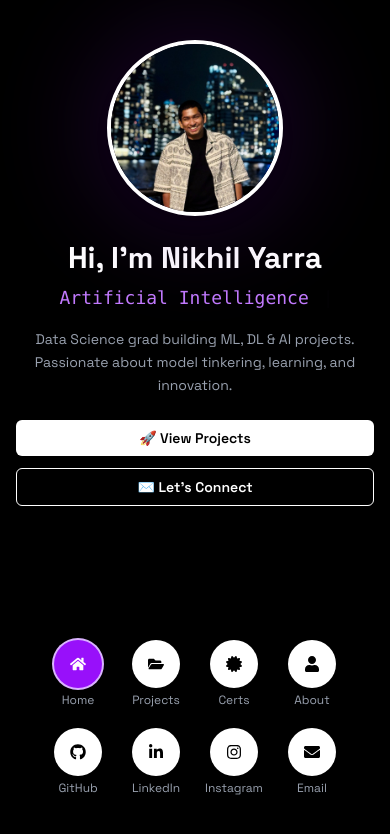
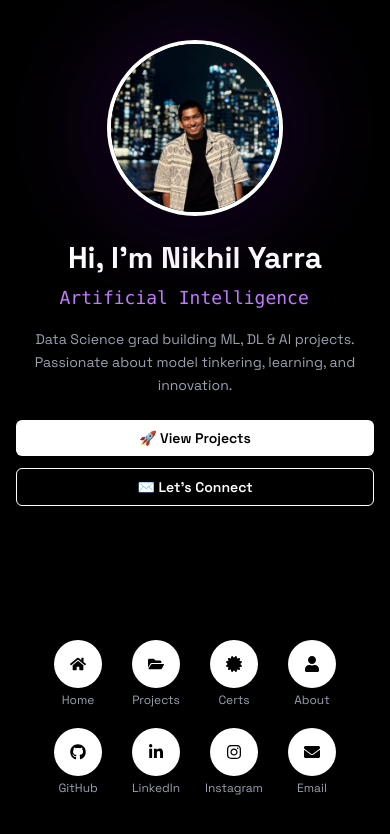
Before and after one commit to nymav/ny-portfolio, a React (Vite) app: page / in a window 390 px wide. Shown: the top 834 px of the page. Built offline with nearby package versions, Linux system fonts and the light colour scheme.

Commit message:
chore: update home section for responsive/mobile styling adjustments

```diff
--- a/src/components/sections/Home.jsx
+++ b/src/components/sections/Home.jsx
@@ -1,4 +1,3 @@
-import { useEffect, useState } from "react";
 import { motion } from "framer-motion";
 import { Typewriter } from "react-simple-typewriter";
 import {
@@ -12,7 +11,7 @@ import {
   FaCertificate,
 } from "react-icons/fa";
 
-export const Home = ({ handleNavClick, isCollapsed, collapseIntro }) => {
+export const Home = ({ handleNavClick, isCollapsed }) => {
   const navLinks = [
     { id: "home", icon: <FaHome />, label: "Home" },
     { id: "projects", icon: <FaFolderOpen />, label: "Projects" },
@@ -27,35 +26,13 @@ export const Home = ({ handleNavClick, isCollapsed, collapseIntro }) => {
     { href: "mailto:nikhilyarra@gmail.com", icon: <FaEnvelope />, label: "Email" },
   ];
 
-  const [activeSection, setActiveSection] = useState("home");
-
-  useEffect(() => {
-    const observer = new IntersectionObserver(
-      (entries) => {
-        entries.forEach((entry) => {
-          if (entry.isIntersecting) {
-            setActiveSection(entry.target.id);
-          }
-        });
-      },
-      { threshold: 0.5 }
-    );
-
-    navLinks.forEach(({ id }) => {
-      const el = document.getElementById(id);
-      if (el) observer.observe(el);
-    });
-
-    return () => observer.disconnect();
-  }, []);
-
   return (
     <div
       id="home"
       className="flex flex-col justify-between items-center min-h-screen w-full px-4 py-10 text-white"
       style={{ fontFamily: "'Space Grotesk', sans-serif" }}
     >
-      {/* Intro */}
+      {/* Intro Section */}
       <div className="w-full max-w-md text-center">
         <motion.div
           className="relative mx-auto w-44 h-44 mb-6"
@@ -108,17 +85,13 @@ export const Home = ({ handleNavClick, isCollapsed, collapseIntro }) => {
         </div>
       </div>
 
-      {/* Navigation Icons */}
+      {/* Nav Icons */}
       <div className={`grid ${isCollapsed ? 'grid-cols-2' : 'grid-cols-4'} gap-5 mt-6 mb-2`}>
         {navLinks.map((link) => (
           <div key={link.id} className="flex flex-col items-center group">
             <button
               onClick={() => handleNavClick(link.id)}
-              className={`w-12 h-12 flex items-center justify-center rounded-full shadow transition hover:scale-110 ${
-                activeSection === link.id
-                  ? "bg-purple-600 text-white ring-2 ring-purple-300"
-                  : "bg-white text-black"
-              }`}
+              className="w-12 h-12 flex items-center justify-center rounded-full shadow transition hover:scale-110 bg-white text-black"
               aria-label={link.label}
             >
               {link.icon}
```
